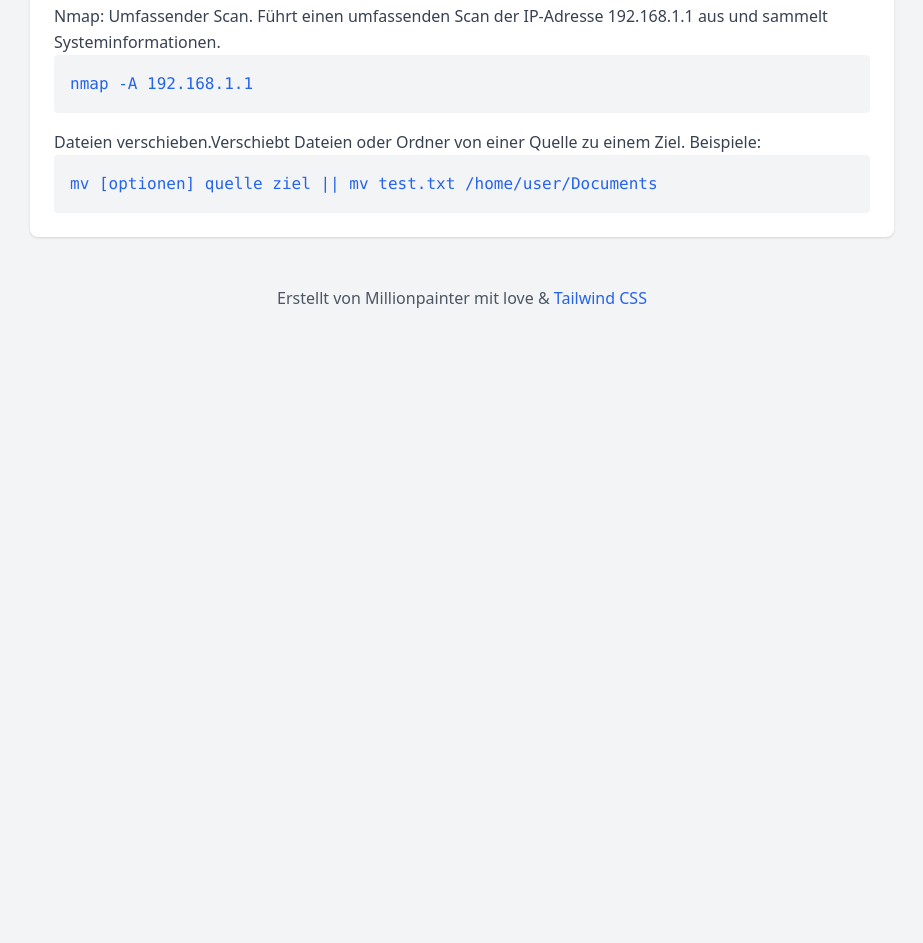
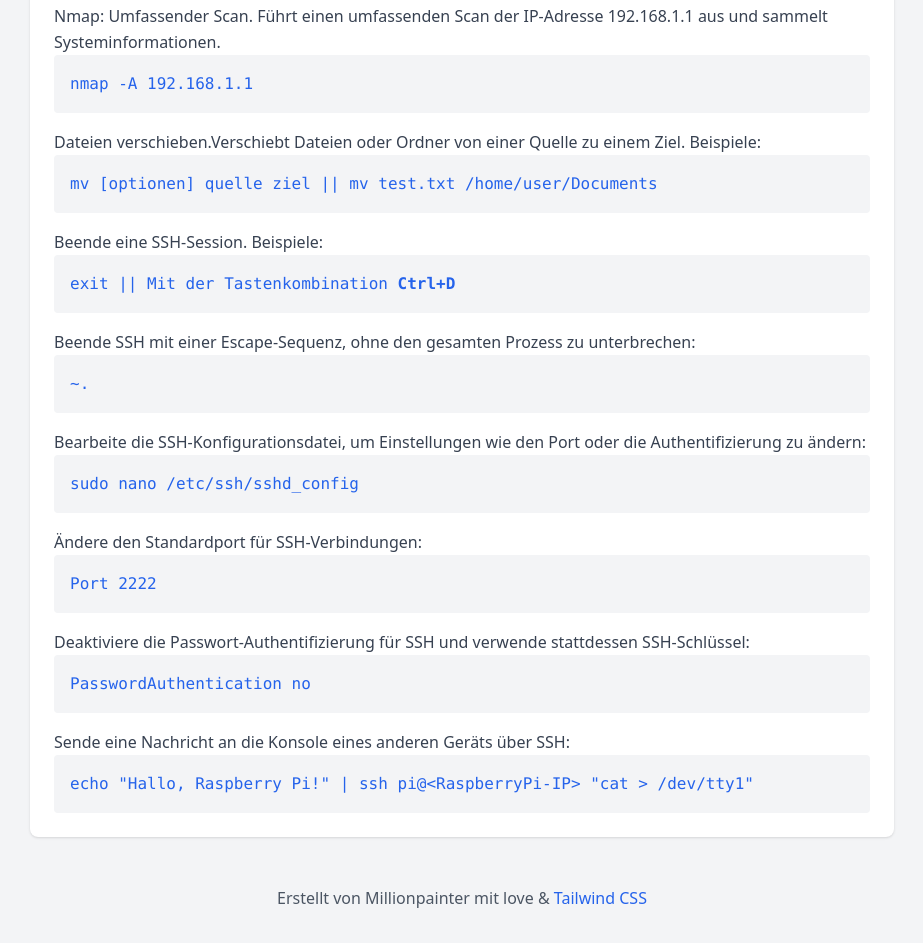
Before and after one commit to Phil-star1984/learnlinux, a plain HTML site: page index.html in a window 1280 px wide. Shown: the part 4971-5914 px from the top of the page, without its empty margins (178-1101 px from the left). Before the commit the page ends 5314 px from the top, so only its background shows below. Drawn offline with nearby package versions, Linux system fonts and the light colour scheme.

Commit message:
add: even more linux

```diff
--- a/index.html
+++ b/index.html
@@ -343,6 +343,53 @@
             <code>mv [optionen] quelle ziel ||</code>
             <code>mv test.txt /home/user/Documents</code>
           </div>
+
+          <p class="text-gray-700 mt-4">Beende eine SSH-Session. Beispiele:</p>
+          <div class="bg-gray-100 text-blue-600 font-mono rounded p-4">
+            <code>exit ||</code>
+            Mit der Tastenkombination <strong>Ctrl+D</strong>
+          </div>
+
+          <p class="text-gray-700 mt-4">
+            Beende SSH mit einer Escape-Sequenz, ohne den gesamten Prozess zu
+            unterbrechen:
+          </p>
+          <div class="bg-gray-100 text-blue-600 font-mono rounded p-4">
+            <code>~.</code>
+          </div>
+
+          <p class="text-gray-700 mt-4">
+            Bearbeite die SSH-Konfigurationsdatei, um Einstellungen wie den Port
+            oder die Authentifizierung zu ändern:
+          </p>
+          <div class="bg-gray-100 text-blue-600 font-mono rounded p-4">
+            <code>sudo nano /etc/ssh/sshd_config</code>
+          </div>
+
+          <p class="text-gray-700 mt-4">
+            Ändere den Standardport für SSH-Verbindungen:
+          </p>
+          <div class="bg-gray-100 text-blue-600 font-mono rounded p-4">
+            <code>Port 2222</code>
+          </div>
+
+          <p class="text-gray-700 mt-4">
+            Deaktiviere die Passwort-Authentifizierung für SSH und verwende
+            stattdessen SSH-Schlüssel:
+          </p>
+          <div class="bg-gray-100 text-blue-600 font-mono rounded p-4">
+            <code>PasswordAuthentication no</code>
+          </div>
+
+          <p class="text-gray-700 mt-4">
+            Sende eine Nachricht an die Konsole eines anderen Geräts über SSH:
+          </p>
+          <div class="bg-gray-100 text-blue-600 font-mono rounded p-4">
+            <code
+              >echo "Hallo, Raspberry Pi!" | ssh pi@&lt;RaspberryPi-IP&gt; "cat
+              > /dev/tty1"</code
+            >
+          </div>
         </div>
       </section>
 
```
